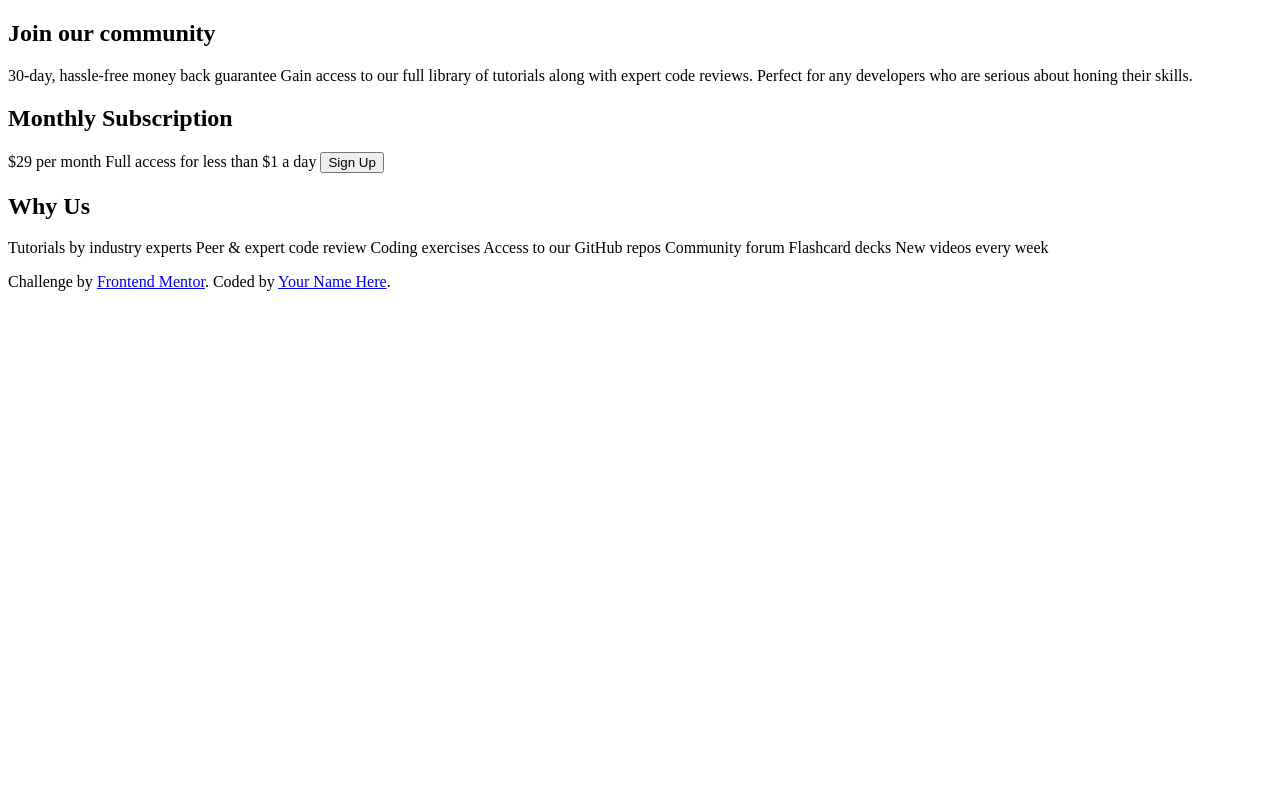
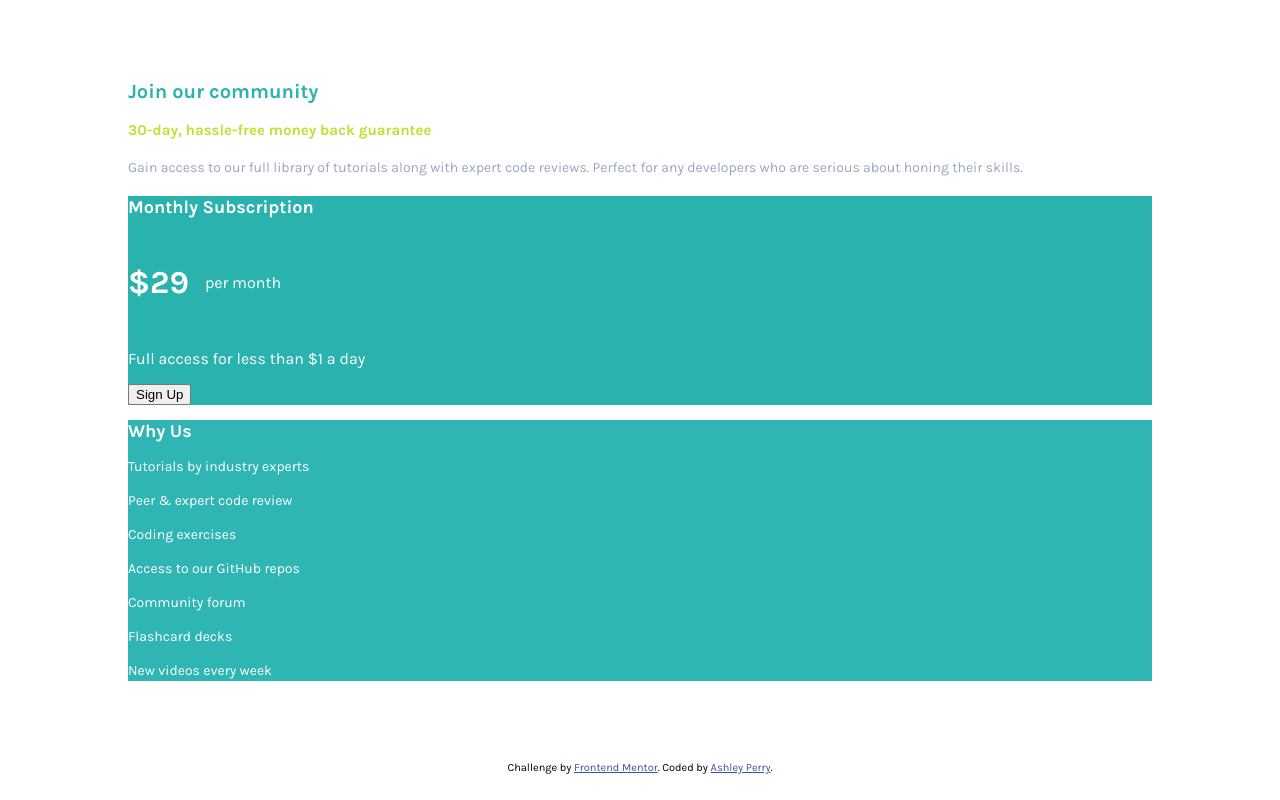
Before and after one commit to istarlet/single_price_grid, a plain HTML site: page index.html in a window 1280 px wide. Drawn offline with Linux system fonts and the light colour scheme.

Commit message:
Add classes

```diff
--- a/index.html
+++ b/index.html
@@ -4,43 +4,50 @@
     <meta charset="UTF-8">
     <meta http-equiv="X-UA-Compatible" content="IE=edge">
     <meta name="viewport" content="width=device-width, initial-scale=1.0">
+    <link rel="stylesheet" href="singlepricegrid.css" />
     <title>Frontend Mentor | Single Price Grid</title>
 </head>
 <body>
-    <section>
-    <h2 class="">Join our community</h2>
+  <main class="container">
+    <section class="">
+    <h2 class="karla-700 fs-20"><span class="cyan">Join our community</span></h2>
 
-    30-day, hassle-free money back guarantee
+    <p class="karla-700 fs-15 bright-yellow">30-day, hassle-free money back guarantee</p>
 
-    Gain access to our full library of tutorials along with expert code reviews.
-    Perfect for any developers who are serious about honing their skills.
+    <p class="karla-400 fs-14 grayish-blue">Gain access to our full library of tutorials along with expert code reviews.
+    Perfect for any developers who are serious about honing their skills.</p>
 
     </section>
 
-    <section>
-    <h2 class="">Monthly Subscription</h2>
+    <section class="monthly__container">
+    <h2 class="whitish karla-700 fs-18">Monthly Subscription</h2>
 
-    &dollar;29 per month
+ <div class="row">
+    <p class="row whitish karla-700 fs-32">&dollar;29</p> <p class="whitish karla-400 fs-16">per month</p>
+  </div>
 
-    Full access for less than &dollar;1 a day
+
+    <p class="whitish karla-400 fs-16">Full access for less than &dollar;1 a day</p>
 
     <button class="btn">Sign Up</button>
   </section>
 
-   <h2 class="">Why Us</h2>
+  <section class="whyus__container">
+   <h2 class="whitish fs-18">Why Us</h2>
 
-    Tutorials by industry experts
-    Peer &amp; expert code review
-    Coding exercises
-    Access to our GitHub repos
-    Community forum
-    Flashcard decks
-    New videos every week
-
+   <p class="whitish karla-400 fs-14 lh-20">Tutorials by industry experts</p>
+    <p class="whitish karla-400 fs-14 lh-20">Peer &amp; expert code review</p>
+    <p class="whitish karla-400 fs-14 lh-20">Coding exercises</p>
+    <p class="whitish karla-400 fs-14 lh-20">Access to our GitHub repos</p>
+    <p class="whitish karla-400 fs-14 lh-20">Community forum</p>
+    <p class="whitish karla-400 fs-14 lh-20">Flashcard decks</p>
+    <p class="whitish karla-400 fs-14 lh-20">New videos every week</p>
+  </section>
+  </main>
     <footer>
       <p class="attribution">
         Challenge by <a href="https://www.frontendmentor.io?ref=challenge" target="_blank">Frontend Mentor</a>.
-        Coded by <a href="#">Your Name Here</a>.
+        Coded by <a href="#">Ashley Perry</a>.
       </p>
     </footer>
 </body>
--- a/singlepricegrid.css
+++ b/singlepricegrid.css
@@ -1,10 +1,39 @@
 @import url('https://fonts.googleapis.com/css2?family=Karla:wght@400;700&display=swap');
 
+*,
+*::before,
+*::after {
+  box-sizing: border-box;
+}
 
 body {
     margin: 0;
     font-family: 'Karla', sans-serif;
 }
+
+img {
+    max-width: 100%;
+}
+
+.container {
+    width: 80%;
+    max-width: 1100px;
+    margin: 5em auto;
+}
+
+.grid-container {
+    display: grid;
+    grid-auto-flow: row;
+    grid-auto-columns: 1fr;
+}
+
+.row {
+    display: flex;
+    align-items: center;
+    column-gap: 1em;
+}
+
+/* Font Styles */
 
 .karla-400 {
     font-weight: 400;
@@ -14,24 +43,82 @@ body {
     font-weight: 700;
 }
 
+.fs-14 {
+    font-size: 14px;
+    line-height: 26px;
+}
+
+.fs-15 {
+    font-size: 15px;
+    line-height: 20px;
+}
+
+.fs-18 {
+    font-size: 18px;
+}
+
+.fs-20 {
+    font-size: 20px;
+}
+
+.fs-32 {
+    font-size: 32px;
+}
+
+.lh-20 {
+    line-height: 20px;
+}
+
+.lh-26 {
+    line-height: 26px;
+}
+
+/* Font Styles End */
+
 /* Primary Colors */
 .cyan {
-    color:hsl(179, 62%, 43%);
+    color:hsla(179, 62%, 43%, 1);
+}
+
+.light-cyan {
+    color: hsla(179, 59%, 45%, 1);
 }
 
 .bright-yellow {
-    color:hsl(71, 73%, 54%);
+    color:hsla(71, 73%, 54%, 1);
 }
 
 /* Neutral Colors */
+
+.whitish {
+    color: hsla(0, 0%, 100%, 1);
+}
 
 .light-gray {
     color: hsl(204, 43%, 93%);
 }
 
 .grayish-blue {
-    color: hsl(218, 22%, 67%);
+    color: hsla(218, 22%, 67%, 1);
 }
+
+/* Neutral Colors End */
+
+/* Monthly Subscription Styles */
+
+.monthly__container {
+    background-color:hsla(179, 62%, 43%, 1);
+}
+
+/* Monthly Subscription Styles End */
+
+/* Why Us Styles */
+
+.whyus__container {
+    background-color: hsla(179, 59%, 45%, 1);
+}
+
+/* Why Us Styles */
 
 /* Frontend Mentor Styles */
 .attribution {
```
